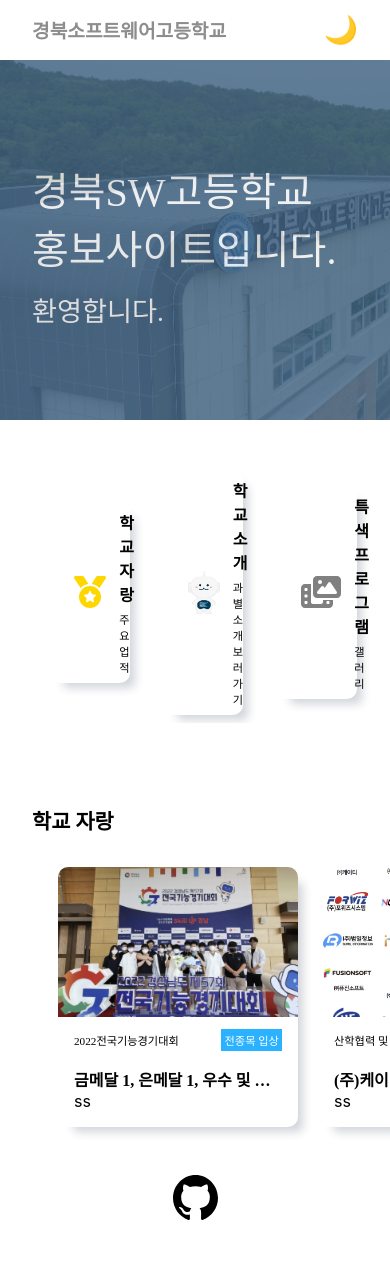
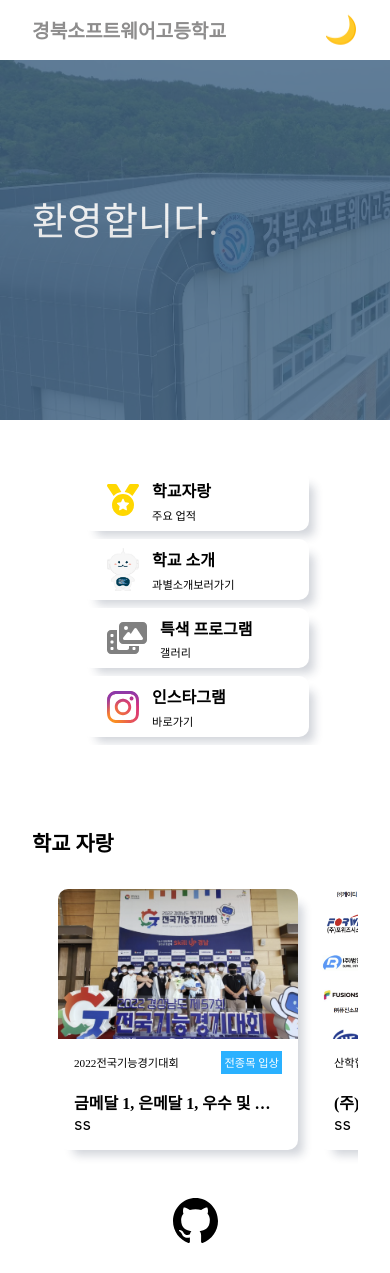
Before and after one commit to GBSWTRASHCAN/7, a React (Create React App) app: page / in a window 390 px wide. Before the commit the page ends 1250 px from the top, so only its background shows below. Built offline with nearby package versions, Linux system fonts and the light colour scheme; a web font is replaced by a local one.

Commit message:
update main page media query

```diff
--- a/src/header/Header.module.css
+++ b/src/header/Header.module.css
@@ -64,6 +64,12 @@
   color: #2ab1ff;
 }
 
+@media all and (max-width:767px) {
+  .head_brand > a {
+    display: none;
+  }
+}
+
 @media screen and (min-width: 1100px) {
   .inner {
     max-width: 1100px;
--- a/src/main/MainWeb.module.css
+++ b/src/main/MainWeb.module.css
@@ -2,7 +2,7 @@
   box-sizing: border-box;
 }
 
-body {
+#body {
   width: 100%;
   height: 100%;
   margin: 0 auto;
@@ -295,11 +295,92 @@
   filter: invert(45%) sepia(7%) saturate(4777%) hue-rotate(194deg) brightness(89%) contrast(80%);
 }
 
+@media all and (max-width:767px) {
+  .title {
+    display: none;
+  }
+
+  .message {
+    font-size: 2.4rem;
+    margin-top: 30px;
+  }
+
+  .skill_container {
+    display: flex;
+    flex-wrap: wrap;
+  }
+
+  .skill {
+    width: 70%; /* 한 줄에 2개의 아이템이 나오도록 설정 */
+    box-sizing: border-box;
+  }
+
+  .roadmap_container {
+    width: 100%;
+    margin: 2rem 0;
+    overflow: overlay;
+  }
+
+  .roadmap_container::-webkit-scrollbar {
+    width: 8px;  /* 스크롤바의 너비 */
+    height: 10px;
+  }
+
+  .roadmap_container::-webkit-scrollbar-thumb {
+    height: 30%; /* 스크롤바의 길이 */
+    background: #217af4; /* 스크롤바의 색상 */
+    border-radius: 10px;
+  }
+
+  .roadmap_container::-webkit-scrollbar-track {
+    background: rgba(33, 122, 244, .1);  /*스크롤바 뒷 배경 색상*/
+  }
+}
+
+@media all and (min-width:768px) and (max-width:1023px) {
+  .title {
+    font-size: 2.5rem;
+  }
+
+  .skill_container {
+    display: flex;
+    flex-wrap: wrap;
+  }
+
+  .skill {
+    width: 30%; /* 한 줄에 2개의 아이템이 나오도록 설정 */
+    box-sizing: border-box;
+  }
+
+  .roadmap_container {
+    width: 100%;
+    margin: 2rem 0;
+    overflow: overlay;
+  }
+
+  .roadmap_container::-webkit-scrollbar {
+    width: 8px;  /* 스크롤바의 너비 */
+    height: 10px;
+  }
+
+  .roadmap_container::-webkit-scrollbar-thumb {
+    height: 30%; /* 스크롤바의 길이 */
+    background: #217af4; /* 스크롤바의 색상 */
+    border-radius: 10px;
+  }
+
+  .roadmap_container::-webkit-scrollbar-track {
+    background: rgba(33, 122, 244, .1);  /*스크롤바 뒷 배경 색상*/
+  }
+}
+
 @media screen and (min-width: 1100px) {
   .inner {
     max-width: 1100px;
   }
 }
+
+
 
 .dark_mode {
   background-color: #333;
```
Also changed, not shown: 1 other file (tests, documents, lock files or other folders).
